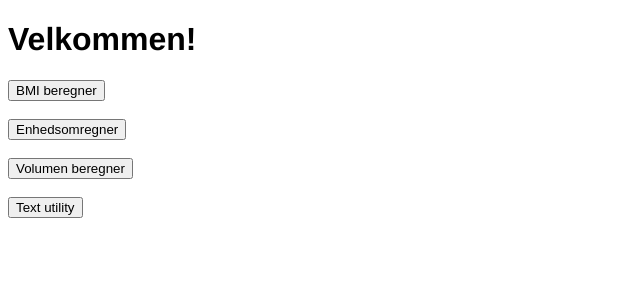
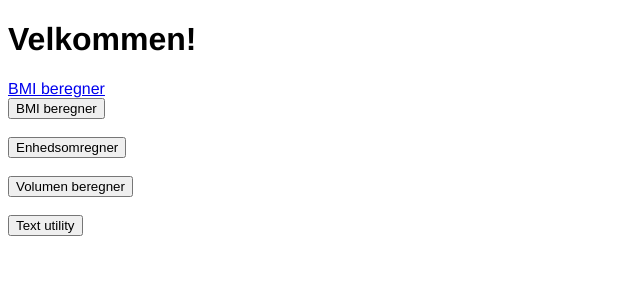
Before and after one commit to jasonj06/multi_siden, a Flask app: page / in a window 1280 px wide. Shown: the top 300 px of the page, without its empty margins (0-640 px from the left). Run offline with Flask 3, Linux system fonts and the light colour scheme.

Commit message:
Add link to 'BMI beregner'

```diff
--- a/templates/home.html
+++ b/templates/home.html
@@ -18,6 +18,7 @@
 </head>
 <body>
 <h1>Velkommen!</h1>
+<a href="bmi_beregner">BMI beregner</a><br>
 <form method="post">
     <input type="submit" value="BMI beregner"><br><br>
     <input type="submit" value="Enhedsomregner"><br><br>
```
